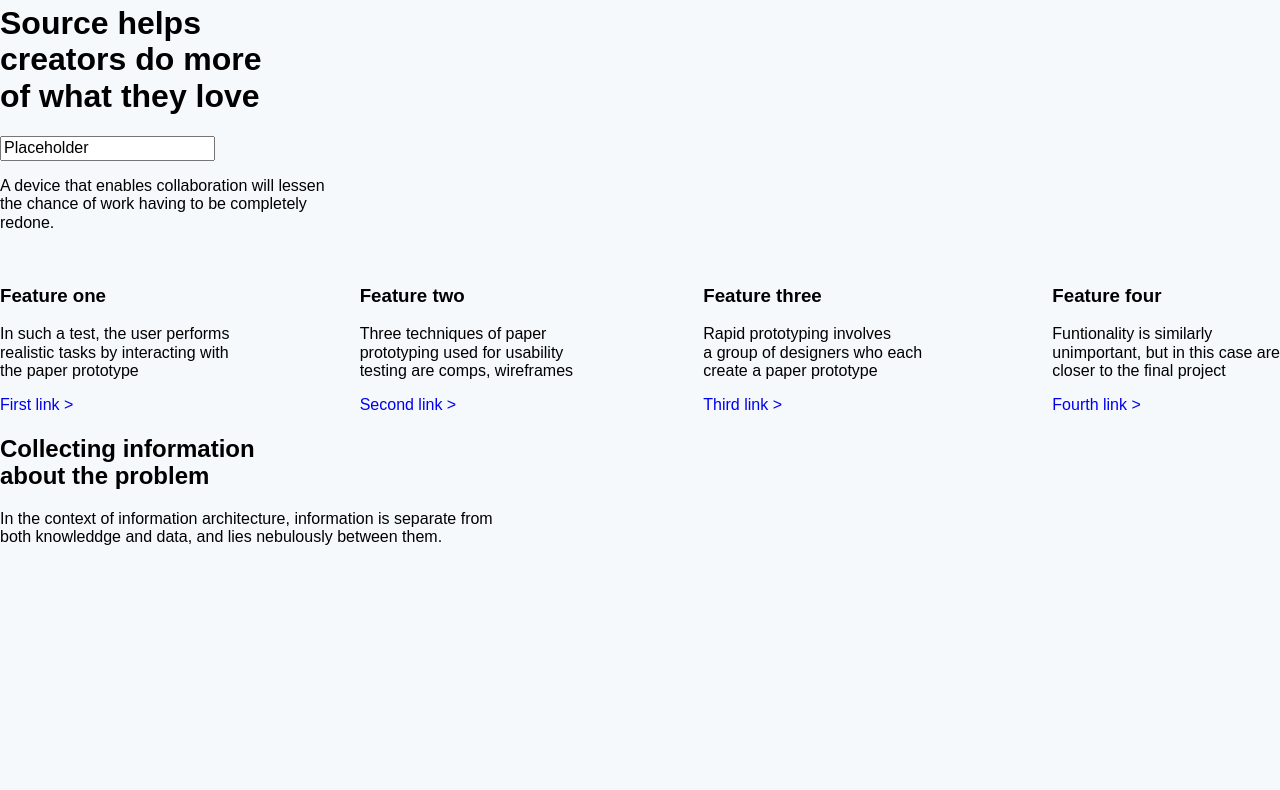
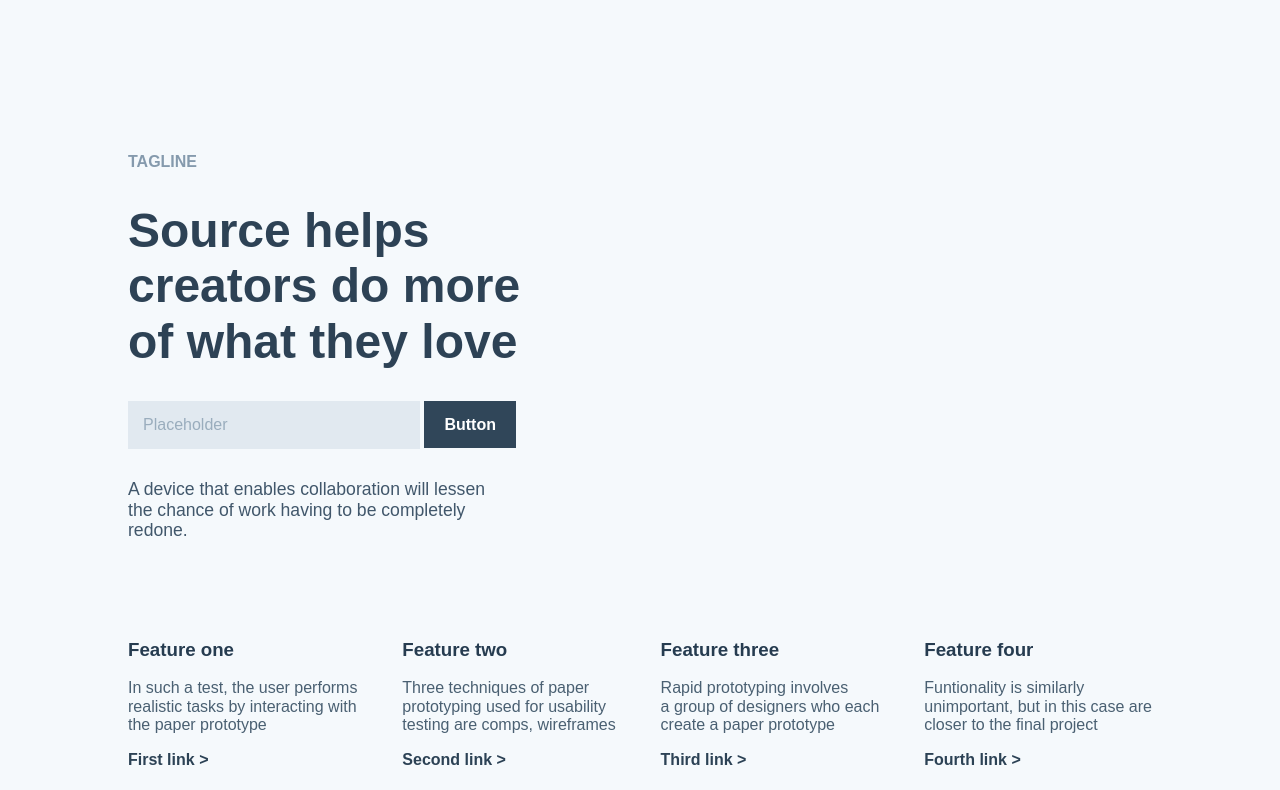
Before and after one commit to louisjoseyl/MY-100-DEVS-JOURNEY, a plain HTML site: page class07-materials/assignment 2/index.html in a window 1280 px wide. Shown: the part 84-874 px from the top of the page. Before the commit the page ends 800 px from the top, so only its background shows below. Drawn offline with Linux system fonts and the light colour scheme.

Commit message:
added the last section

```diff
--- a/class07-materials/assignment 2/css/style.css
+++ b/class07-materials/assignment 2/css/style.css
@@ -24,6 +24,7 @@
 
 body {
   background: #f5f9fc;
+  font-size: 62.5%;
 
 }
 
@@ -32,12 +33,13 @@ body {
 /* LAYOUT
 /*******************************************/
 header {
-  margin-top: 20px;
 }
 
 nav{
   display: flex;
-  justify-content: space-around;
+  justify-content: space-between;
+  margin: 40px;
+  font-size: 1rem;
 }
 nav p {
   margin: 0;
@@ -67,18 +69,96 @@ a{
 }
 
 nav a span{
-  padding: 10px 15px;
+  padding: 10px 20px;
   color: white;
   background: #304659;
   font-weight: bold;
 
 }
+
+main{
+  padding: 10% 10% 5% 10%;
+  font-size: 1rem;
+  background: image();
+}
+.first-section{
+  display: flex;
+  margin-bottom: 2rem;
+}
+
+.first-div, .second-div{
+  display: ;
+
+}
+.first-div{
+  width: 50%;
+}
+.second-div{
+  width: 50%;
+}
+.second-div .fa-light{
+  height: 800px;
+  width: 100%;
+}
+.first-section span{
+  color: #859AAD;
+  font-weight: bold;
+}
+.first-section h1{
+  color: #2D4255;
+  font-size: 3rem;
+}
+.first-section form{
+  margin: 0;
+  padding: 0;
+  display: inline;
+}
+.first-section input{
+  border: none;
+  background: #E1E9F0;
+  padding: 15px 70px 15px 15px ;
+  color: #9AADBD;
+}
+.first-section label{
+  background: #304659;
+  padding: 15px 20px;
+  font-weight: bold;
+  color: white;
+}
+.first-section p{
+  color: #41576B;
+  margin: 30px 0;
+  font-size: 1.1rem;
+}
 .features-section{
   display: flex;
   justify-content: space-between;
 }
+.features-div h3{
+  color: #263C50;
+}
+.features-div span{
+  color: #2C4255;
+  font-weight: bold
+}
 
-
+.features-div p{
+  color: #4A6072;
+}
+.last-section{
+  padding: 4% 10%;
+  height: 400px;
+  background: white;
+}
+.last-section h2{
+  font-size: 3.5rem;
+  color: #2B4052;
+  margin: 0;
+}
+.last-section p{
+  color: #93A6B6;
+  font-size: 1.3rem;
+}
 /******************************************
 /* ADDITIONAL STYLES
 /*******************************************/
--- a/class07-materials/assignment 2/index.html
+++ b/class07-materials/assignment 2/index.html
@@ -11,6 +11,10 @@
     <!-- external CSS link -->
     <link rel="stylesheet" href="css/normalize.css" />
     <link rel="stylesheet" href="css/style.css" />
+    <script
+      src="https://kit.fontawesome.com/51dc32c308.js"
+      crossorigin="anonymous"
+    ></script>
   </head>
   <body>
     <header>
@@ -26,8 +30,8 @@
       </nav>
     </header>
     <main>
-      <section>
-        <div>
+      <section class="first-section">
+        <div class="first-div">
           <span>TAGLINE</span>
           <h1>
             Source helps <br />
@@ -35,7 +39,8 @@
             of what they love
           </h1>
           <form action="">
-            <input type="text" value="Placeholder" />
+            <input id="search" type="text" value="Placeholder" />
+            <label for="search">Button</label>
           </form>
           <p>
             A device that enables collaboration will lessen <br />
@@ -43,9 +48,11 @@
             redone.
           </p>
         </div>
-        <div></div>
+        <div class="second-div"></div>
+      </section>
+      <section>
         <div class="features-section">
-          <div>
+          <div class="features-div">
             <img src="#" alt="" />
             <h3>Feature one</h3>
             <p>
@@ -55,7 +62,7 @@
             </p>
             <a href="#"><span>First link ></span></a>
           </div>
-          <div>
+          <div class="features-div">
             <img src="#" alt="" />
             <h3>Feature two</h3>
             <p>
@@ -65,7 +72,7 @@
             </p>
             <a href="#"><span>Second link ></span></a>
           </div>
-          <div>
+          <div class="features-div">
             <img src="#" alt="" />
             <h3>Feature three</h3>
             <p>
@@ -75,7 +82,7 @@
             </p>
             <a href="#"><span>Third link ></span></a>
           </div>
-          <div>
+          <div class="features-div">
             <img src="#" alt="" />
             <h3>Feature four</h3>
             <p>
@@ -87,18 +94,18 @@
           </div>
         </div>
       </section>
-      <section>
+    </main>
+    <section class="last-section">
       <h2>
         Collecting information <br />
         about the problem
       </h2>
       <p>
-          In the context of information architecture, information is separate
-          from <br />
+        In the context of information architecture, information is separate from
+        <br />
         both knowleddge and data, and lies nebulously between them.
       </p>
     </section>
-    </main>
 
     <script type="text/javascript" src="js/main.js"></script>
   </body>
```
Lines whose indentation alone changed are shown as unchanged.
